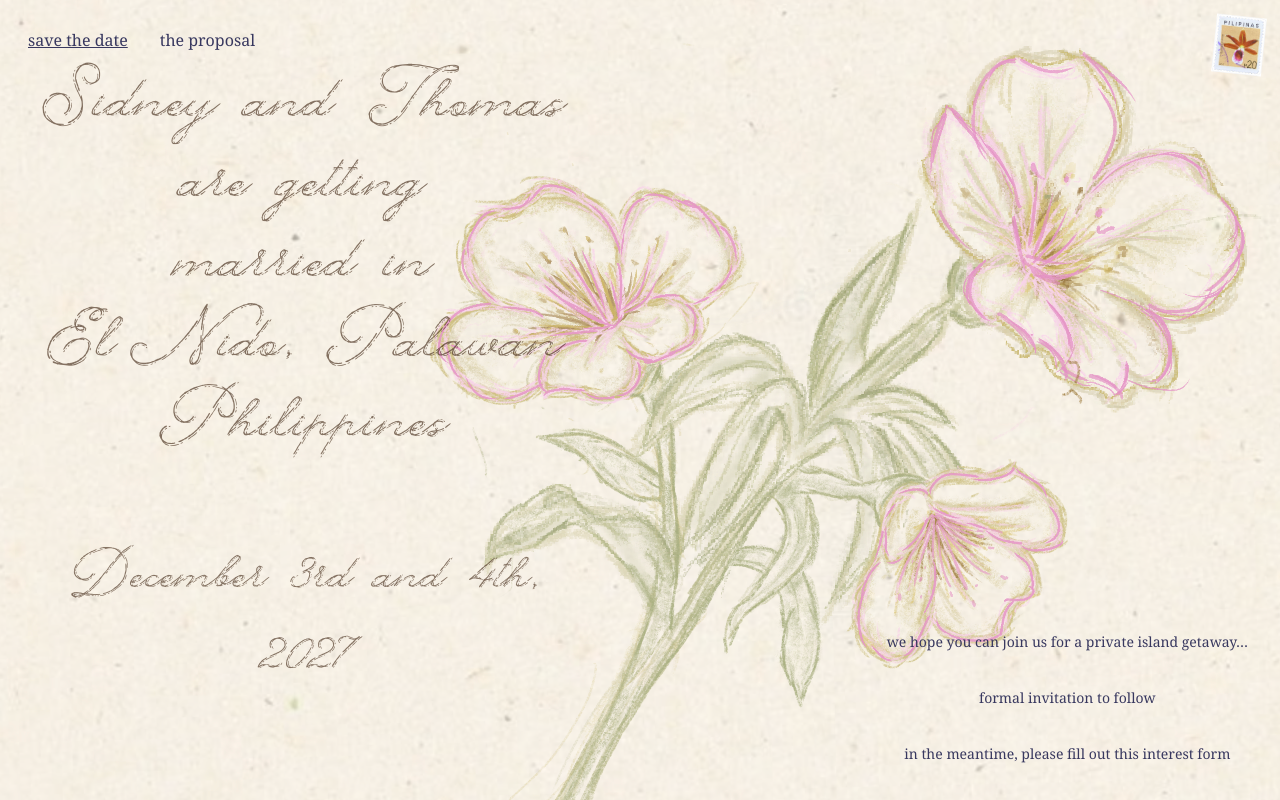
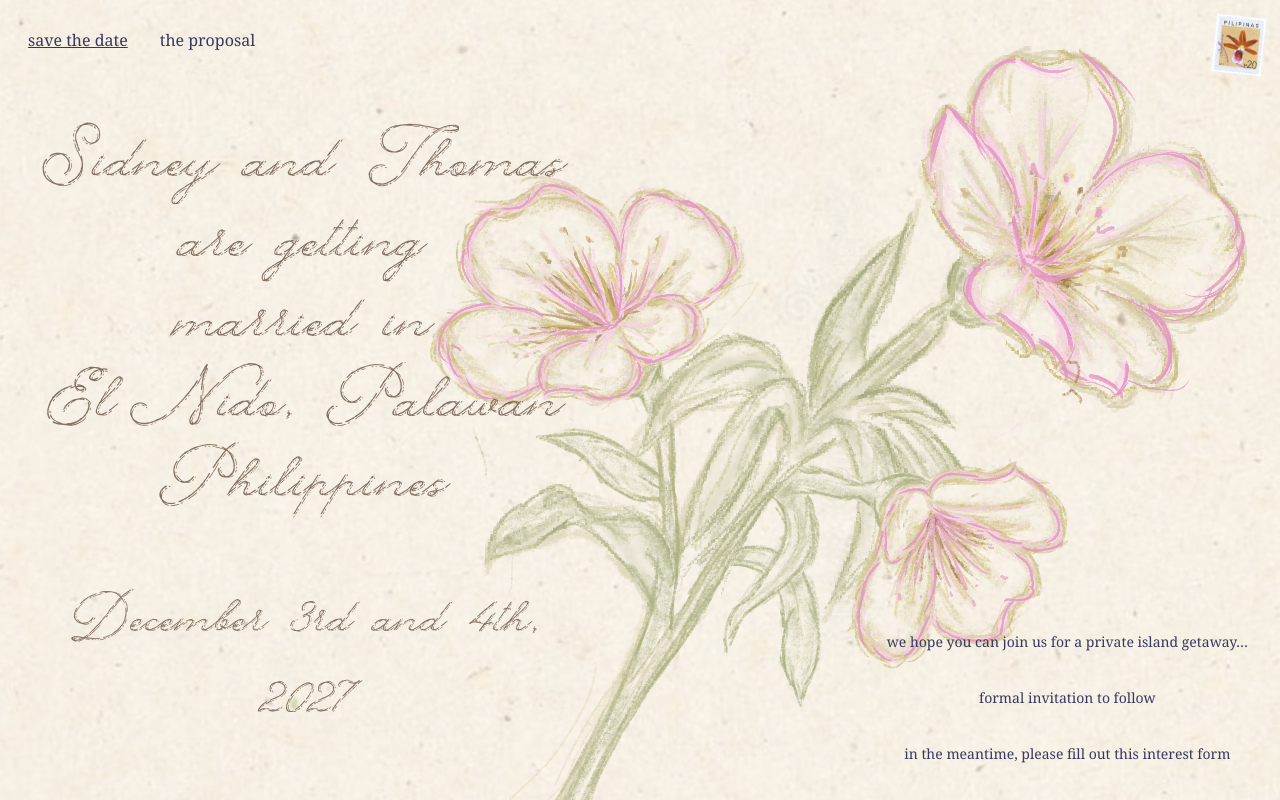
Before and after one commit to thooooooomas/sidneyandthomas, a Next.js app in the folder sidneyandthomas/: page / in a window 1280 px wide. Built offline with nearby package versions, Linux system fonts and the light colour scheme.

Commit message:
made flower show more stem

```diff
--- a/sidneyandthomas/app/page.tsx
+++ b/sidneyandthomas/app/page.tsx
@@ -20,12 +20,11 @@ export default function Home() {
         <section
           className={`
             z-10 col-start-1 row-start-1 flex min-h-[52dvh]
-            flex-col items-center justify-center gap-16
+            flex-col items-center justify-center gap-20 [@media(max-height:700px)]:gap-10
             text-center font-script text-[clamp(2rem,40px,5rem)] text-[#3B210E] font-normal
-            absolute top-[50%] translate-y-[-50%] w-full
-            lg:static lg:top-auto lg:translate-y-0
+            w-full px-4
             lg:col-start-1 lg:min-h-0 lg:w-full lg:items-center lg:gap-14
-            lg:text-[75px] lg:leading-20 lg:opacity-61 lg:pb-[13dvh]
+            lg:text-[75px] lg:leading-20 lg:opacity-61 lg:px-0
           `}
         >
           <h1 className="font-custom max-w-full">
@@ -39,17 +38,17 @@ export default function Home() {
             <br />
             Philippines
           </h1>
-          <h1 className="font-custom max-w-full lg:text-[60px] pt-4">December 3rd and 4th, 2027</h1>
+          <h1 className="font-custom max-w-full lg:text-[60px]">December 3rd and 4th, 2027</h1>
         </section>
 
         <Image
           src={flowerImage}
           alt="Illustration of a flowering orchid"
           className={`
-            z-0 col-start-1 row-start-1 mt-[18dvh] h-auto w-full rotate-[2.4deg]
+            z-0 col-start-1 row-start-1 mt-[18dvh] h-auto max-h-[75dvh] w-full rotate-[2.4deg]
             self-start object-contain opacity-50
             lg:col-start-1 lg:col-end-4 lg:row-end-2 lg:w-[65vw]
-            lg:max-w-225 lg:justify-self-end lg:object-bottom lg:opacity-100
+            lg:max-h-[130dvh] lg:justify-self-end lg:opacity-100
             lg:-mt-10
           `}
           priority
```
